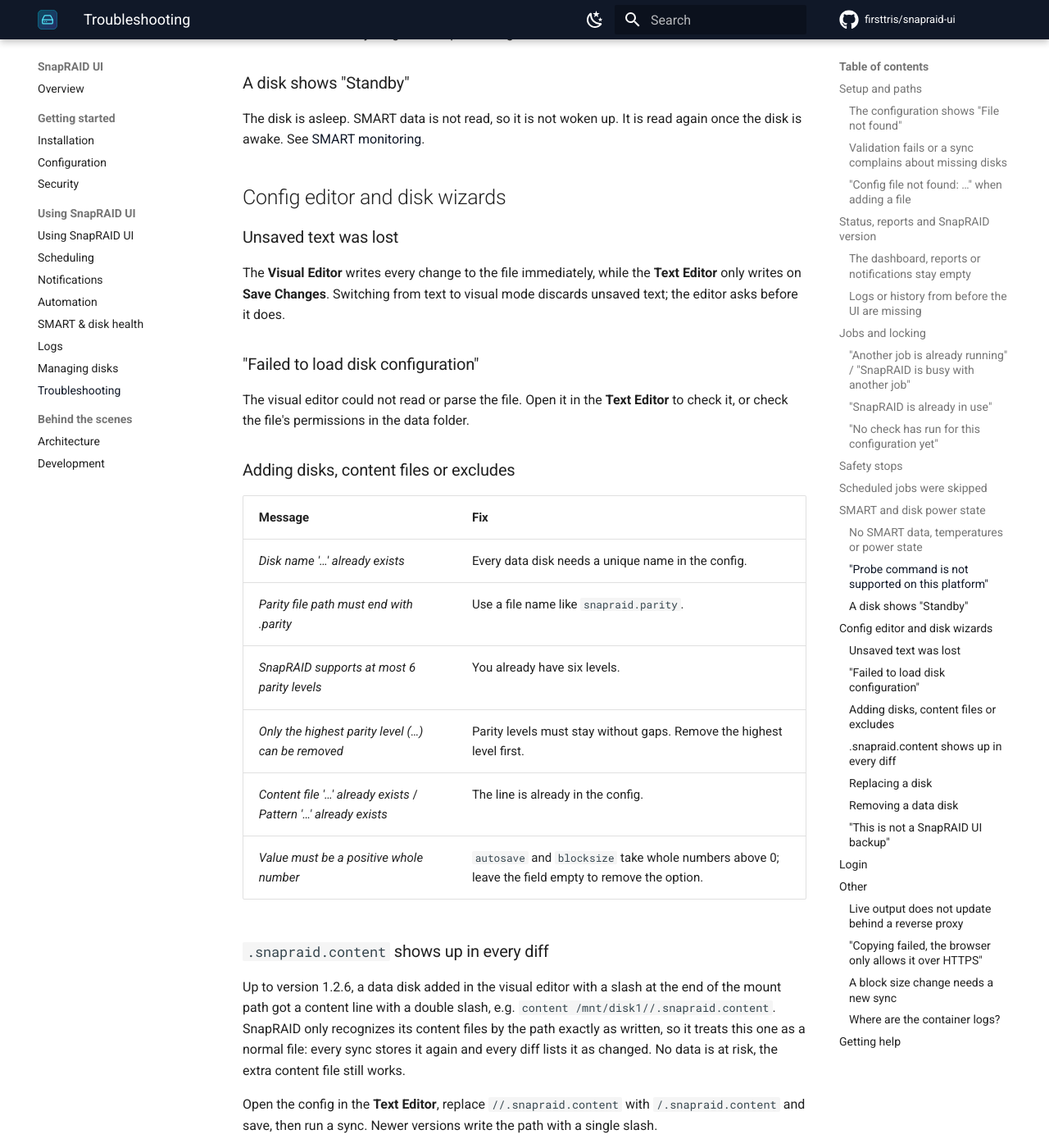
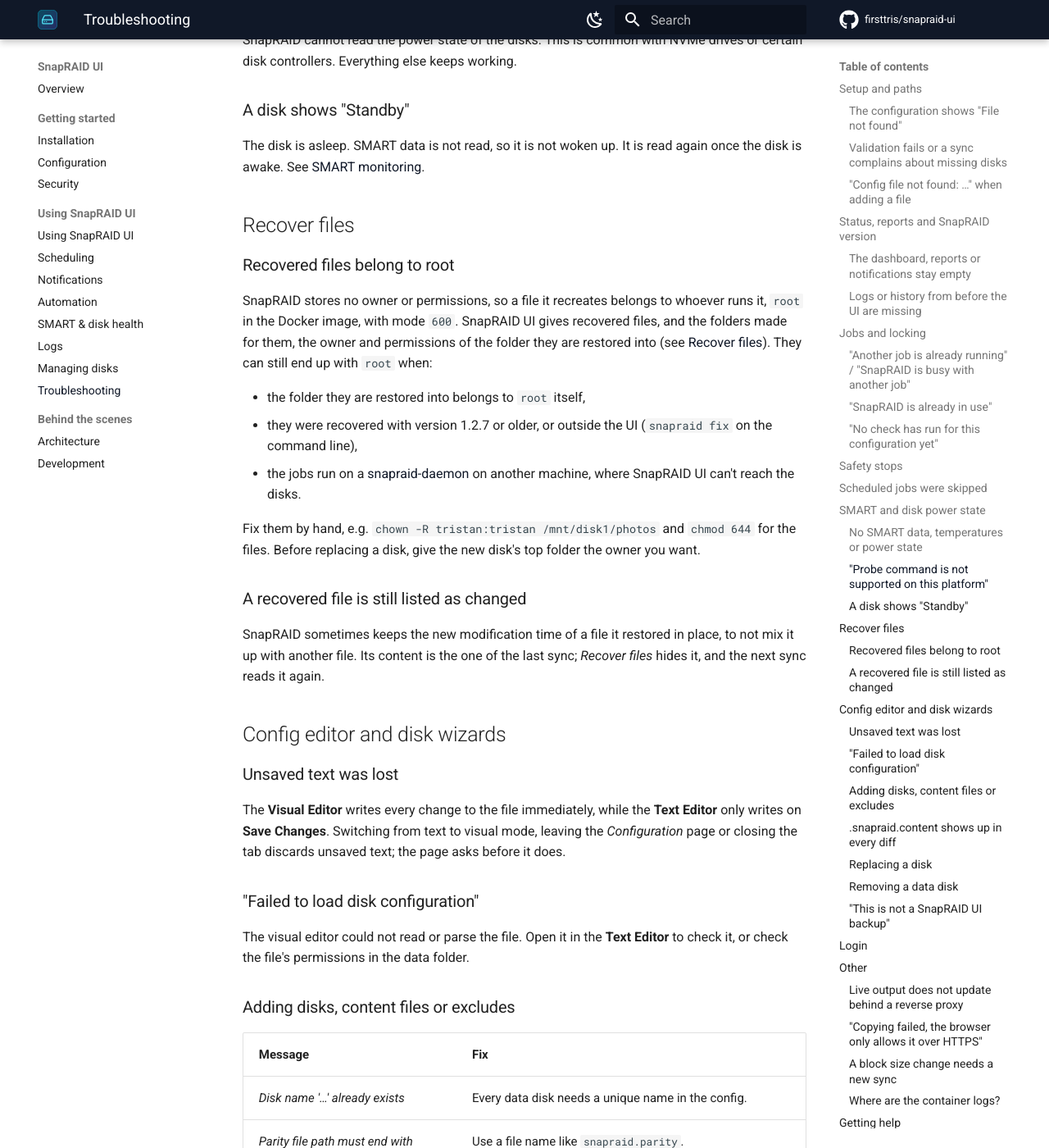
Before and after one commit to firsttris/snapraid-ui, an MkDocs documentation site: the page built from docs/troubleshooting.md, in a window 1280 px wide and 1400 px high, scrolled down 4081 px. Shown: the whole window at 82% size. Built offline with MkDocs 1.6.1 and Material for MkDocs 9.7.7, drawn with Linux system fonts in a browser that asks for light colours; comment, search, counter and statistics services are not loaded.

Commit message:
Docs: recovered files' owner, troubleshooting, a stale link (#37)
- README: recovered files keep the owner and permissions of their folder.
- installation.md and security.md no longer speak of undelete; fix
  recovers files and a disk and sets their owner.
- troubleshooting.md: a new Recover files section, why a recovered file
  can still belong to root and what to do, and why a recovered file can
  still show as changed; leaving the Configuration page with unsaved
  text asks first.
- A link to disks.md#managing-configurations, renamed to Managing arrays,
  pointed nowhere (mkdocs --strict lists it).


Claude-Session: https://claude.ai/code/session_01JuXnquCPdbG5sBbDyin7yF

Co-authored-by: Claude <noreply@anthropic.com>

```diff
--- a/docs/troubleshooting.md
+++ b/docs/troubleshooting.md
@@ -8,6 +8,7 @@ Common problems and how to fix them. If your problem is not listed, check the co
 - [Safety stops](#safety-stops)
 - [Scheduled jobs were skipped](#scheduled-jobs-were-skipped)
 - [SMART and disk power state](#smart-and-disk-power-state)
+- [Recover files](#recover-files)
 - [Config editor and disk wizards](#config-editor-and-disk-wizards)
 - [Login](#login)
 - [Other](#other)
@@ -22,7 +23,7 @@ The UI looks for the file **inside the container**. On the first start it create
 - Copy your `snapraid.conf` into that folder, **or**
 - mount the file into the container (e.g. `-v /etc/snapraid.conf:/etc/snapraid.conf`) and add it in *Manage arrays* with **Add existing file**. You can remove the *Default* entry afterwards.
 
-See [Configurations and disks](disks.md#managing-configurations).
+See [Configurations and disks](disks.md#managing-arrays).
 
 ### Validation fails or a sync complains about missing disks
 
@@ -118,11 +119,27 @@ SnapRAID cannot read the power state of the disks. This is common with NVMe driv
 
 The disk is asleep. SMART data is not read, so it is not woken up. It is read again once the disk is awake. See [SMART monitoring](smart.md).
 
+## Recover files
+
+### Recovered files belong to root
+
+SnapRAID stores no owner or permissions, so a file it recreates belongs to whoever runs it, `root` in the Docker image, with mode `600`. SnapRAID UI gives recovered files, and the folders made for them, the owner and permissions of the folder they are restored into (see [Recover files](usage.md#recover-files)). They can still end up with `root` when:
+
+- the folder they are restored into belongs to `root` itself,
+- they were recovered with version 1.2.7 or older, or outside the UI (`snapraid fix` on the command line),
+- the jobs run on a [snapraid-daemon](automation.md) on another machine, where SnapRAID UI can't reach the disks.
+
+Fix them by hand, e.g. `chown -R tristan:tristan /mnt/disk1/photos` and `chmod 644` for the files. Before replacing a disk, give the new disk's top folder the owner you want.
+
+### A recovered file is still listed as changed
+
+SnapRAID sometimes keeps the new modification time of a file it restored in place, to not mix it up with another file. Its content is the one of the last sync; *Recover files* hides it, and the next sync reads it again.
+
 ## Config editor and disk wizards
 
 ### Unsaved text was lost
 
-The **Visual Editor** writes every change to the file immediately, while the **Text Editor** only writes on **Save Changes**. Switching from text to visual mode discards unsaved text; the editor asks before it does.
+The **Visual Editor** writes every change to the file immediately, while the **Text Editor** only writes on **Save Changes**. Switching from text to visual mode, leaving the *Configuration* page or closing the tab discards unsaved text; the page asks before it does.
 
 ### "Failed to load disk configuration"
 
```
Also changed, not shown: README.md (+1 -1 lines), docs/installation.md (+1 -1 lines), docs/security.md (+1 -1 lines).
